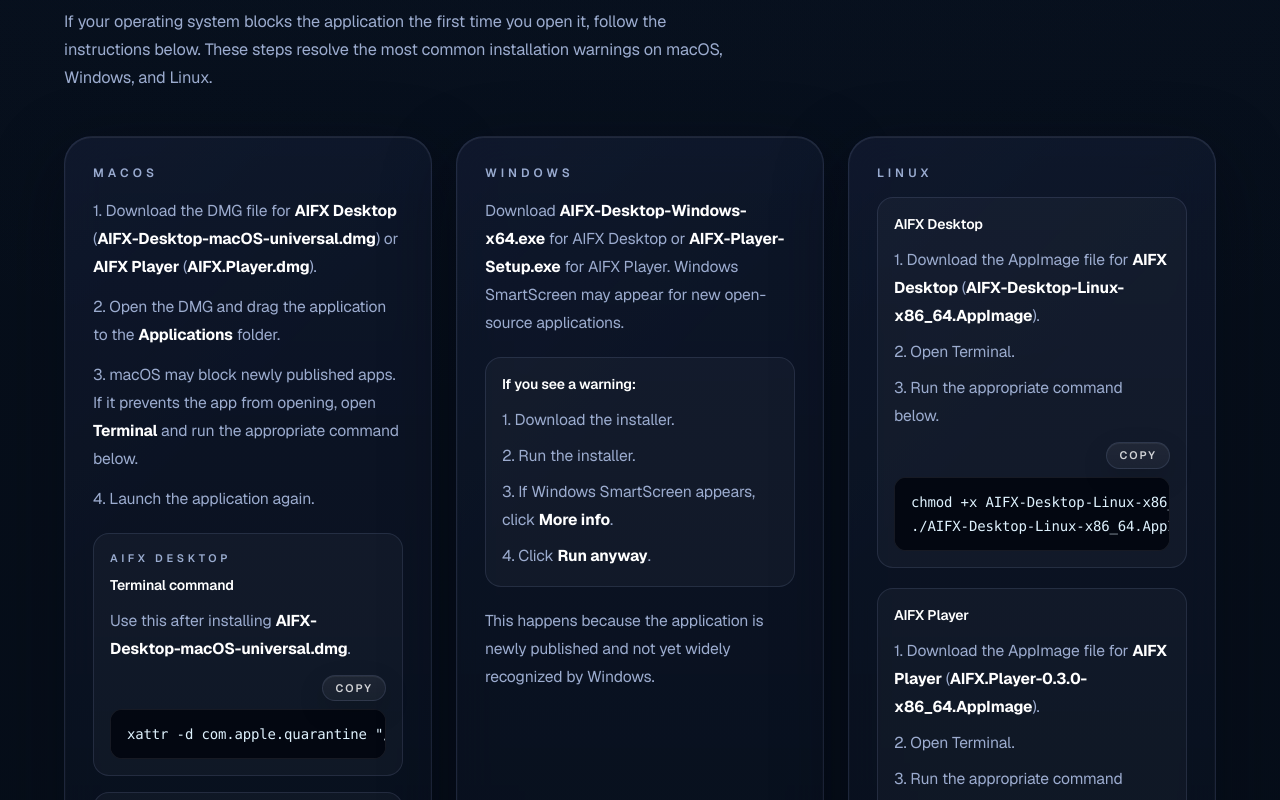
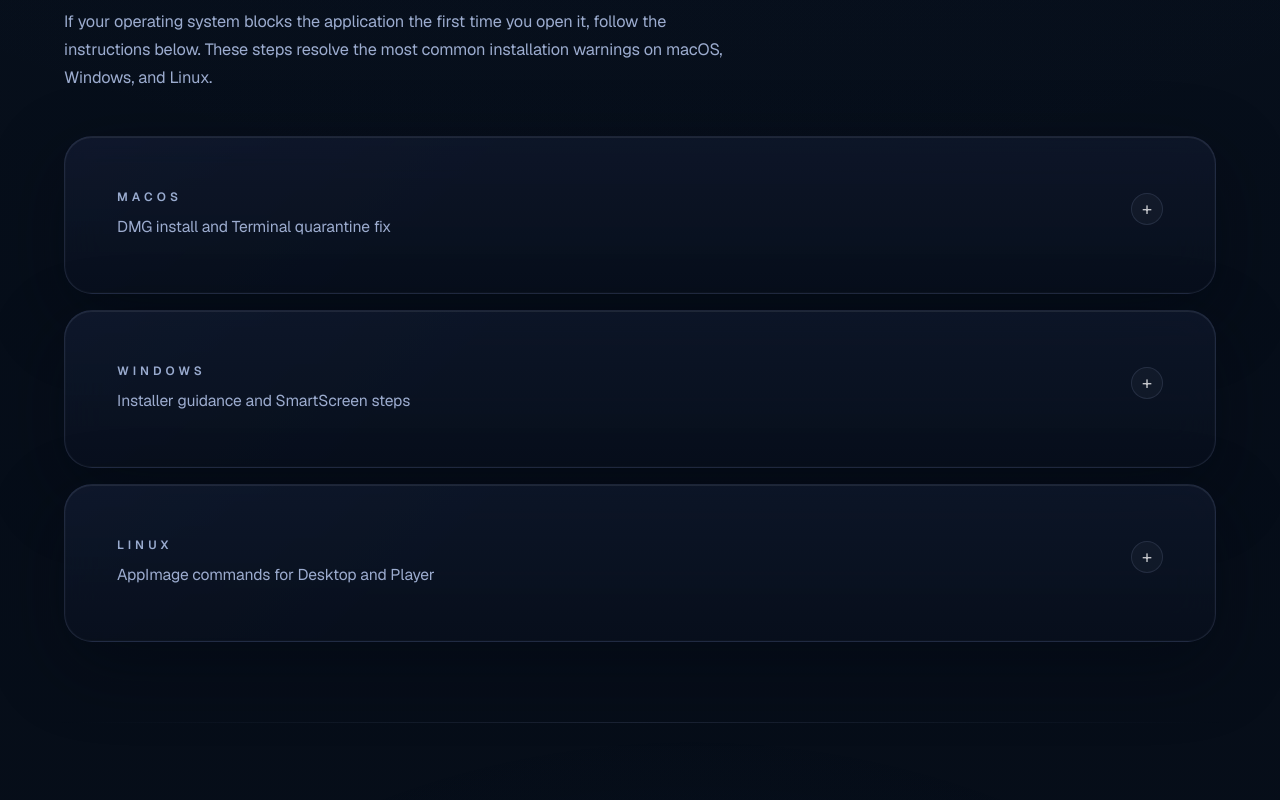
Before and after one commit to AI-First-Exchange/aifxstandard-site, a Next.js app: page / in a window 1280 px wide. Shown: the part 3260-4060 px from the top of the page. Built offline with nearby package versions, Linux system fonts and the light colour scheme.

Commit message:
Convert install guide into accordion layout for cleaner homepage presentation

```diff
--- a/src/components/home/installing-tools-section.tsx
+++ b/src/components/home/installing-tools-section.tsx
@@ -45,6 +45,7 @@
 const installGuides = [
   {
     platform: "macOS",
+    summary: "DMG install and Terminal quarantine fix",
     body: (
       <div className="space-y-5">
         <ol className="space-y-3 text-sm leading-7 text-[var(--muted)] sm:text-[0.98rem]">
@@ -93,6 +94,7 @@
   },
   {
     platform: "Windows",
+    summary: "Installer guidance and SmartScreen steps",
     body: (
       <div className="space-y-5">
         <p className="text-sm leading-7 text-[var(--muted)] sm:text-[0.98rem]">
@@ -123,6 +125,7 @@
   },
   {
     platform: "Linux",
+    summary: "AppImage commands for Desktop and Player",
     body: (
       <div className="space-y-5">
         <div className="rounded-2xl border border-[color:var(--line)] bg-white/[0.03] p-4">
@@ -161,20 +164,46 @@
 ];
 
 export function InstallingToolsSection() {
+  const [openPlatform, setOpenPlatform] = useState<string | null>(null);
+
   return (
     <SectionShell
       title="Installing AIFX Tools"
       description="If your operating system blocks the application the first time you open it, follow the instructions below. These steps resolve the most common installation warnings on macOS, Windows, and Linux."
     >
-      <div className="grid gap-6 lg:grid-cols-3">
+      <div className="space-y-4">
         {installGuides.map((guide) => (
-          <Card key={guide.platform} className="h-full p-6 sm:p-7">
-            <div className="space-y-4">
-              <p className="section-kicker text-xs font-semibold uppercase">
-                {guide.platform}
-              </p>
-              {guide.body}
-            </div>
+          <Card key={guide.platform} className="overflow-hidden p-0">
+            <button
+              type="button"
+              onClick={() =>
+                setOpenPlatform((current) =>
+                  current === guide.platform ? null : guide.platform,
+                )
+              }
+              aria-expanded={openPlatform === guide.platform}
+              className="flex w-full items-start justify-between gap-4 p-6 text-left transition hover:bg-white/[0.03] focus-visible:outline-2 focus-visible:outline-offset-[-2px] focus-visible:outline-sky-300 sm:p-7"
+            >
+              <div className="space-y-2">
+                <p className="section-kicker text-xs font-semibold uppercase">
+                  {guide.platform}
+                </p>
+                <p className="text-sm leading-7 text-[var(--muted)] sm:text-[0.98rem]">
+                  {guide.summary}
+                </p>
+              </div>
+              <span
+                aria-hidden="true"
+                className="mt-1 inline-flex h-8 w-8 shrink-0 items-center justify-center rounded-full border border-[color:var(--line)] bg-white/[0.03] text-lg text-white/75 transition"
+              >
+                {openPlatform === guide.platform ? "−" : "+"}
+              </span>
+            </button>
+            {openPlatform === guide.platform ? (
+              <div className="border-t border-[color:var(--line)] px-6 pb-6 pt-5 sm:px-7 sm:pb-7">
+                {guide.body}
+              </div>
+            ) : null}
           </Card>
         ))}
       </div>
```
